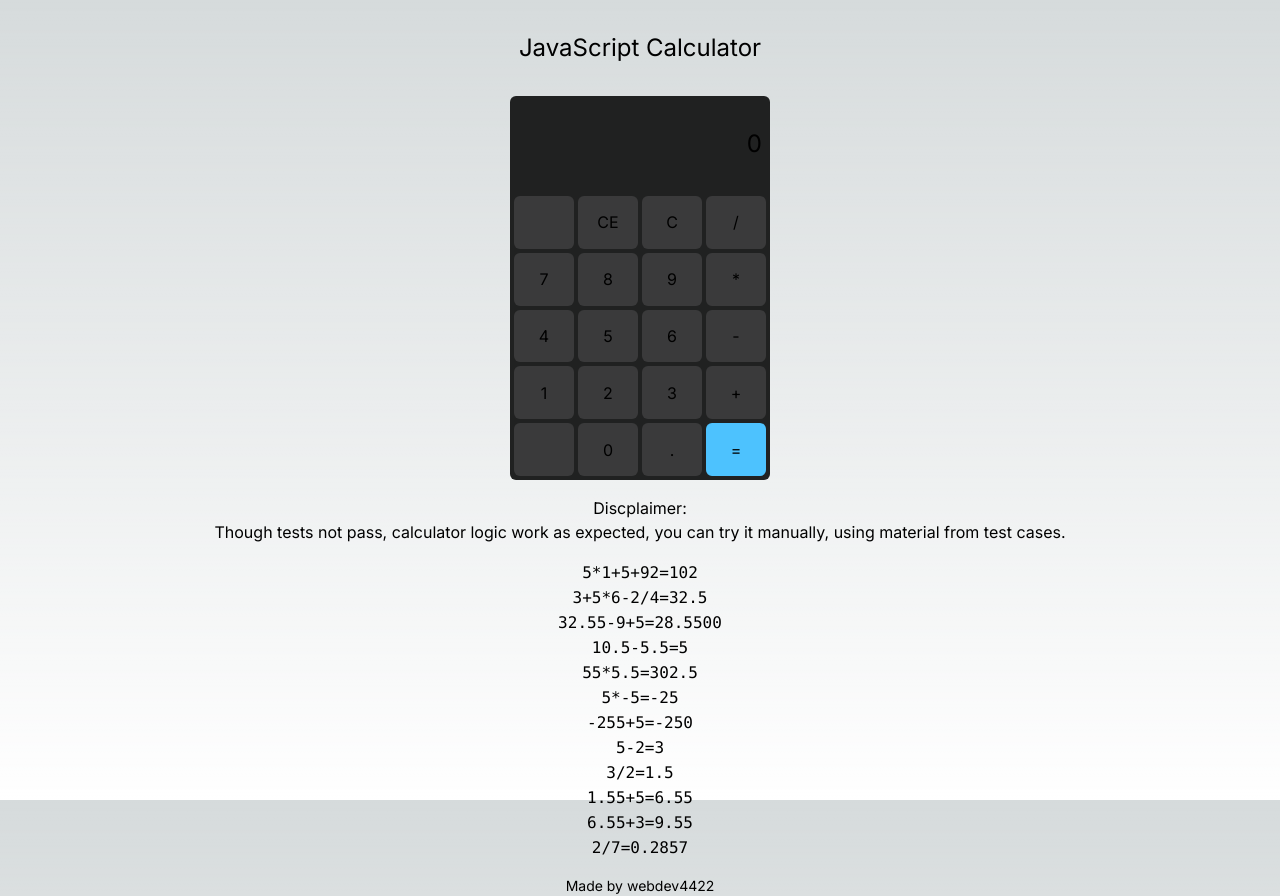
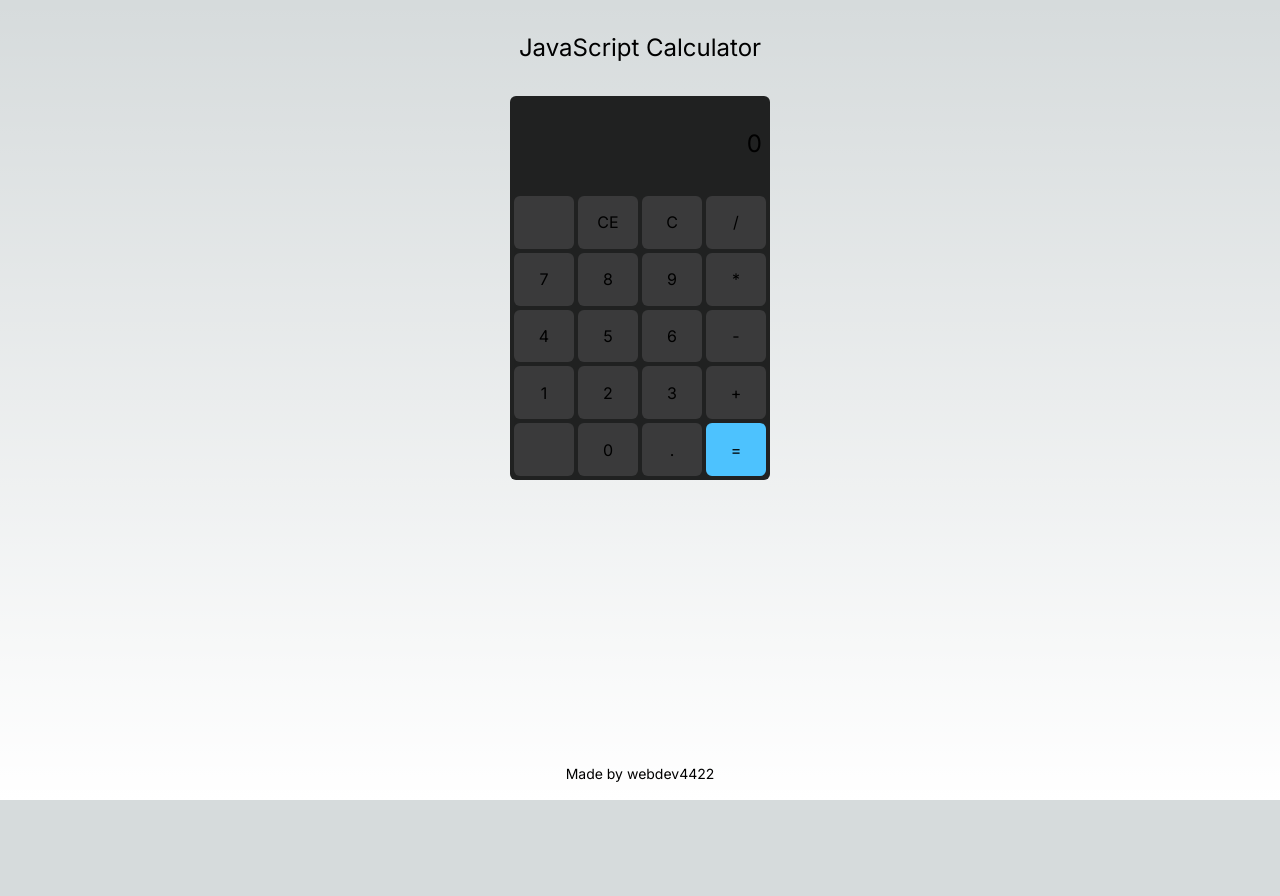
Before and after one commit to temp4422/fcc-frontend-javascript-calculator, a Next.js app: page / in a window 1280 px wide. After the commit the page ends 800 px from the top, so only its background shows below. Built offline with nearby package versions, Linux system fonts and the light colour scheme.

Commit message:
Remove disclaimer

```diff
--- a/src/app/page.tsx
+++ b/src/app/page.tsx
@@ -112,29 +112,6 @@ export default function Home() {
             {buttons}
           </div>
         </div>
-
-        <div>
-          <p className=" py-4">
-            Discplaimer:
-            <br /> Though tests not pass, calculator logic work as expected, you can try it
-            manually, using material from test cases.
-          </p>
-          {/* prettier-ignore */}
-          <code >
-            5*1+5+92=102 <br />
-            3+5*6-2/4=32.5<br />
-            32.55-9+5=28.5500<br />
-            10.5-5.5=5<br />
-            55*5.5=302.5<br />
-            5*-5=-25<br />
-            -255+5=-250<br />
-            5-2=3<br />
-            3/2=1.5<br />
-            1.55+5=6.55<br />
-            6.55+3=9.55<br />
-            2/7=0.2857<br />
-          </code>
-        </div>
       </main>
 
       <footer className="text-sm m-4">
```
